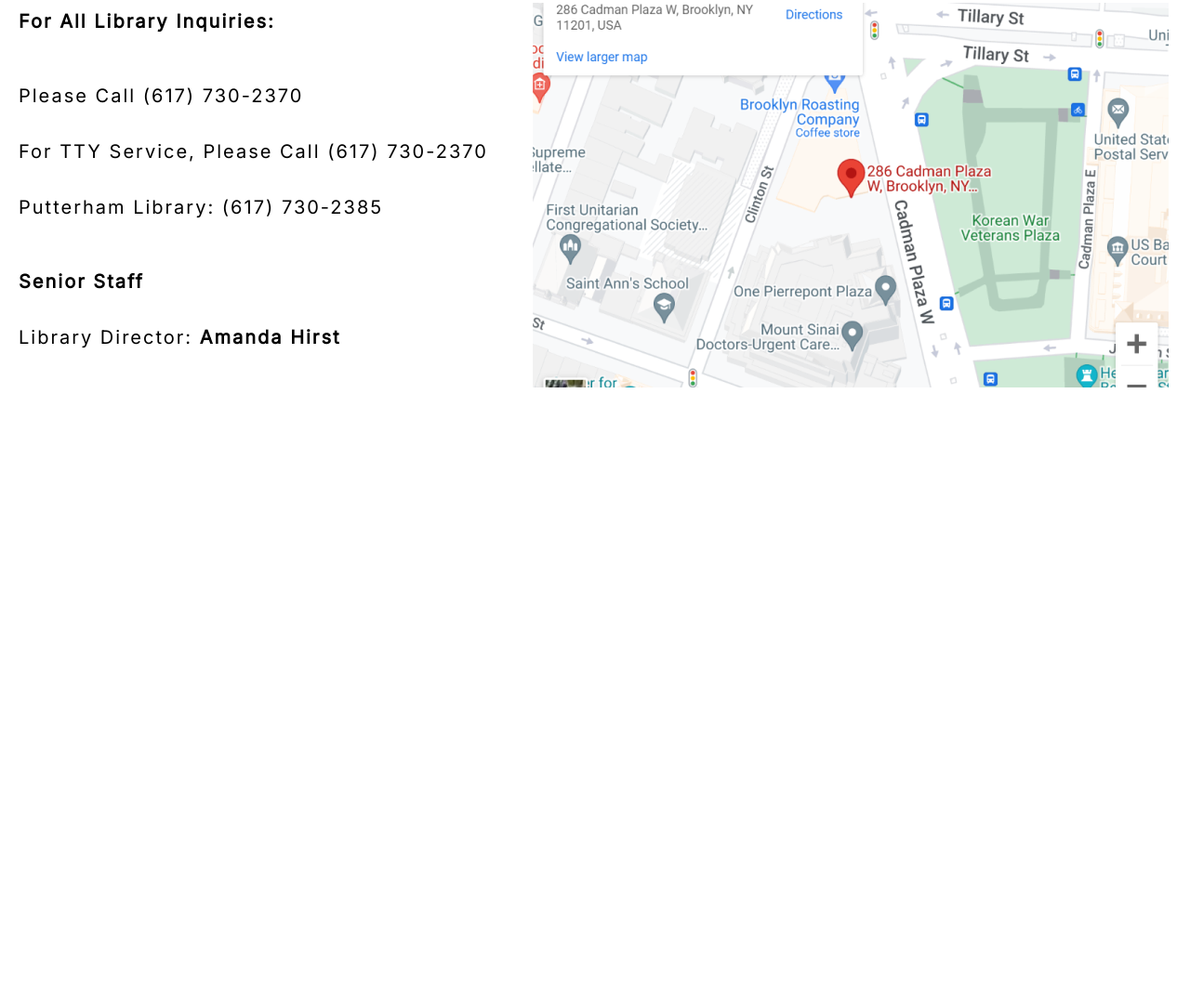
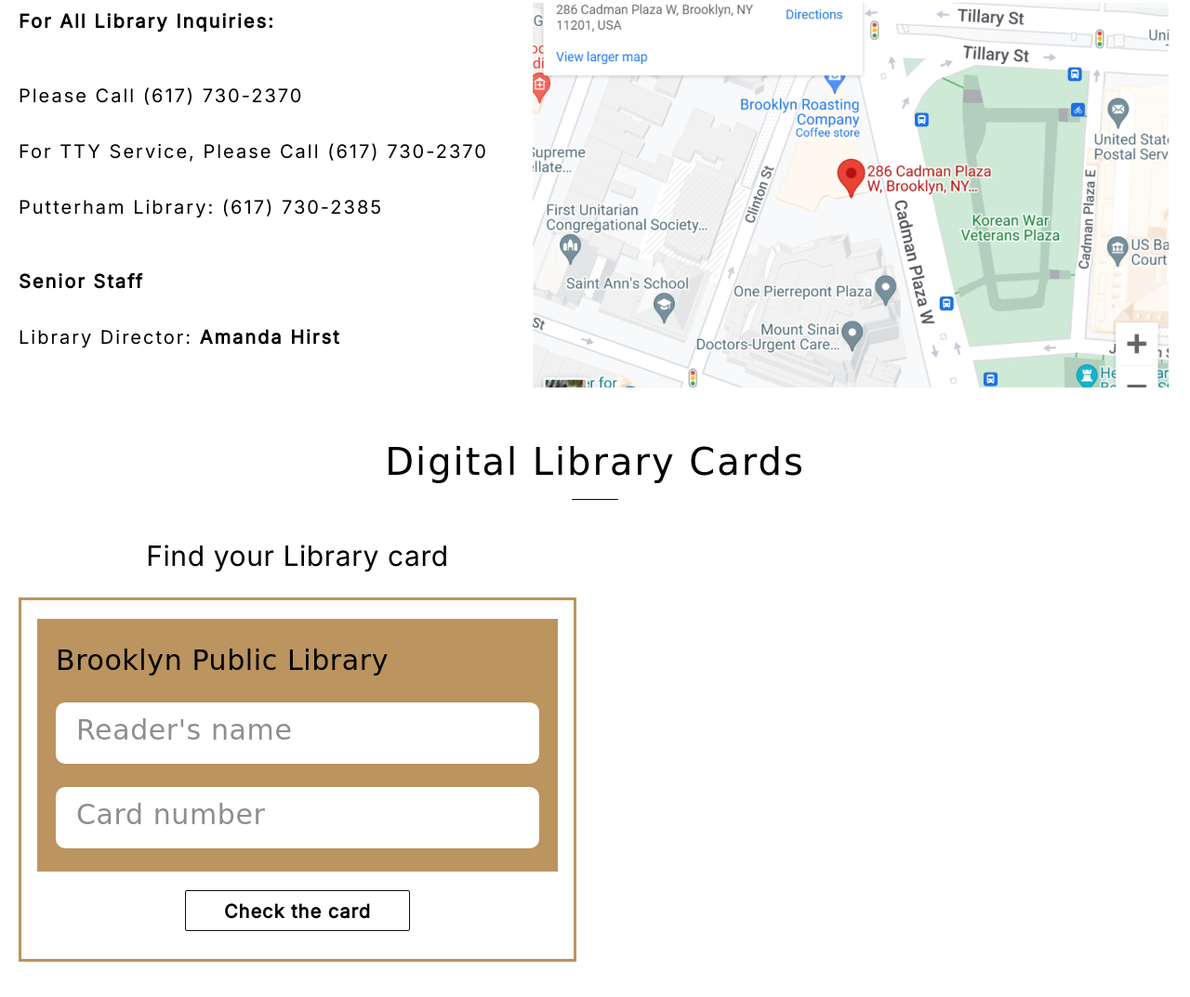
Before and after one commit to IamBigBobby/library, a plain HTML site: page index.html in a window 1280 px wide. Shown: the part 5112-6185 px from the top of the page at 93% size. Before the commit the page ends 5589 px from the top, so only its background shows below. Drawn offline with Linux system fonts and the light colour scheme; a web font is replaced by a local one.

Commit message:
feat: add path of digital library cards section

```diff
--- a/index.html
+++ b/index.html
@@ -217,9 +217,23 @@
       </div>
     </section>
     <section class="digital-library-cards">
-      <div class="form-library-card">
+      <div class="wrapper">
+        <h2 class="block-name">Digital Library Cards</h2>
+        <div class="digital-library-cards__container">
+          <div class="form-library-card">
+            <div class="form-library-card__title">Find your Library card</div>
+            <div class="form-library-card__wrapper">
+              <form class="form-library-card__form" action="#">
+                <div class="form-library-card__library-name">Brooklyn Public Library</div>
+                <input type="text" class="form-library-card__reader-name" placeholder="Reader's name">
+                <input type="text" class="form-library-card__card-number" placeholder="Card number">
+              </form>
+              <button class="button button_library-card">Check the card</button>
+            </div>
+          </div>
+          <div class="digital-library-cards__get-card"></div>
+        </div>
       </div>
-      <div class="get-card"></div>
     </section>
   </main>
   <footer class="footer">
--- a/src/styles/sass/components/_buttons.scss
+++ b/src/styles/sass/components/_buttons.scss
@@ -33,3 +33,12 @@
   cursor: default;
   pointer-events: none;
 }
+
+.button_library-card{
+  width: 242px;
+  height: 44px;
+  padding: 10px 40px;
+  @extend %font-inter;
+  @include font($size: 2rem, $height: normal, $weight: 700);
+  letter-spacing: 1px;
+}
--- /dev/null
+++ b/src/styles/sass/components/_library-card.scss
@@ -0,0 +1,58 @@
+.form-library-card{
+  display: flex;
+  flex-direction: column;
+  align-items: center;
+}
+
+.form-library-card__wrapper{
+  display: flex;
+  flex-direction: column;
+  align-items: center;
+  width: 600px;
+  border: 3px solid $orange;
+  margin-top: 25px;
+  padding: 20px 20px 30px 20px;
+}
+
+.form-library-card__form{
+  display: flex;
+  flex-direction: column;
+  background-color: $orange;
+  width: 560px;
+  padding: 20px 20px 25px 20px;
+  margin-bottom: 20px;
+}
+
+.form-library-card__title{
+  @extend %font-inter;
+  @include font($size: 3rem, $height: 4rem);
+  letter-spacing: 0.6px;
+}
+
+.form-library-card__library-name{
+  @extend %font-forum;
+  @include font($size: 3rem, $height: 5rem);
+  letter-spacing: 0.6px;
+  margin-bottom: 20px;
+}
+
+.form-library-card__reader-name{
+  margin-bottom: 25px;
+}
+
+.form-library-card__reader-name, .form-library-card__card-number{
+  height: 66px;
+  border-radius: 10px;
+  outline: none;
+  border: none;
+}
+
+
+.form-library-card__reader-name::placeholder, .form-library-card__card-number::placeholder{
+  padding: 8px 20px;
+  color: $gray;
+  @extend %font-forum;
+  @include font($size: 3rem, $height: 5rem);
+  letter-spacing: 0.6px;
+  margin-bottom: 20px;
+}
--- /dev/null
+++ b/src/styles/sass/layouts/_digital-library-cards.scss
@@ -0,0 +1,6 @@
+.digital-library-cards__container{
+  display: flex;
+  justify-content: space-between;
+  margin-top: 40px;
+  margin-bottom: 40px;
+}
--- a/src/styles/sass/layouts/_our-contacts.scss
+++ b/src/styles/sass/layouts/_our-contacts.scss
@@ -9,7 +9,7 @@
   text-transform: capitalize;
 
   margin-top: 40px;
-  margin-bottom: 40px;
+  margin-bottom: 20px;
 }
 
 .our-contacts__contact-information{
--- a/src/styles/sass/style.scss
+++ b/src/styles/sass/style.scss
@@ -16,6 +16,7 @@
 @import 'layouts/favorites';
 @import 'layouts/coffe-shop';
 @import 'layouts/our-contacts';
+@import 'layouts/digital-library-cards';
 
 // Components
 @import 'components/navigation';
@@ -23,3 +24,4 @@
 @import 'components/season-peaker';
 @import 'components/book-card';
 @import 'components/buttons';
+@import 'components/library-card';
```
Also changed, not shown: src/styles/css/style.css, 1 other file.
